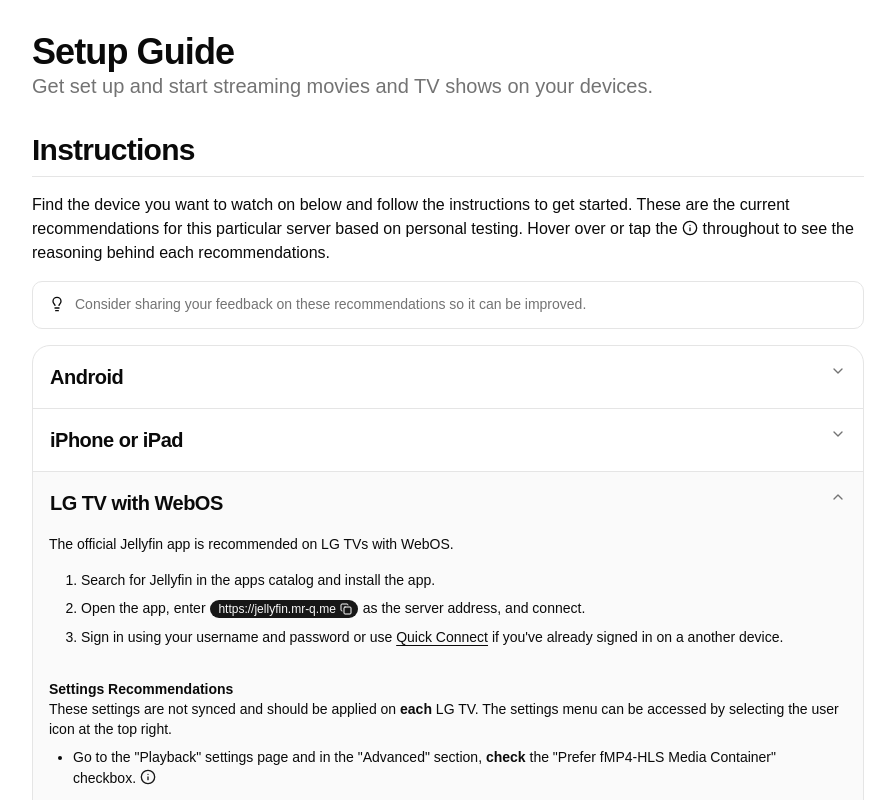
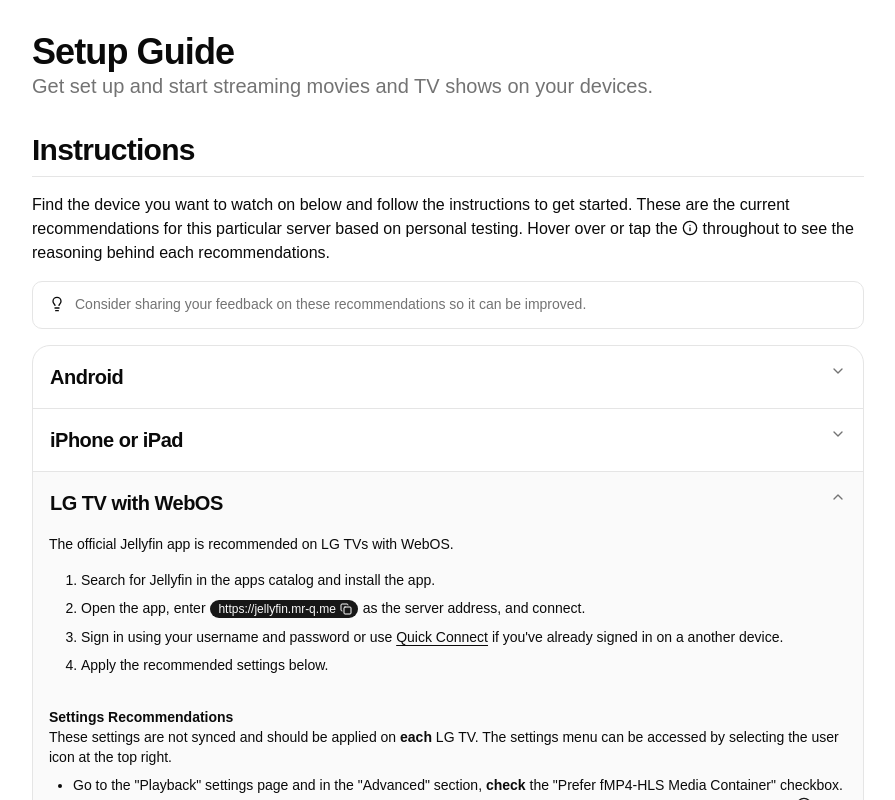
Before and after one commit to MrCapitalQ/SiteQ, a React (Vite) app: page /jellyfin/setup in a window 1280 px wide. Both pictures are taken after a click on the button "LG TV with WebOS". Shown: the top 800 px of the page, without its empty margins (192-1087 px from the left). Built offline with nearby package versions, Linux system fonts and the light colour scheme.

Commit message:
Improve recommended Jellyfin settings guidance.

```diff
--- a/src/components/jellyfin/setup.tsx
+++ b/src/components/jellyfin/setup.tsx
@@ -110,6 +110,7 @@ export function JellyfinSetup() {
 
                             <ChangePasswordWarning />
                           </li>
+                          <li>Apply the recommended settings below.</li>
                         </ol>
                       </>
                       : <>
@@ -144,6 +145,7 @@ export function JellyfinSetup() {
                     <li>
                       Follow the prompts to install it as an app and it will appear as an app on your homescreen.
                     </li>
+                    <li>Apply the recommended settings below.</li>
                   </ol>
                 </TabsContent>
               </Tabs>
@@ -210,6 +212,7 @@ export function JellyfinSetup() {
                   <Link to="/jellyfin/security#quick-connect">Quick Connect</Link>
                   {" "}if you've already signed in on a another device.
                 </li>
+                <li>Apply the recommended settings below.</li>
               </ol>
 
               <div className="font-bold mt-8">Settings Recommendations</div>
@@ -219,11 +222,12 @@ export function JellyfinSetup() {
               <ul className="mt-0">
                 <li className="text-pretty">
                   Go to the "Playback" settings page and in the "Advanced" section, <b>check</b> the "Prefer fMP4-HLS
-                  Media Container" checkbox.{" "}
+                  Media Container" checkbox. Checking this may cause issues with Dolby Vision content on newer LG TVs
+                  so try unchecking this if that's the case.{" "}
 
                   <InfoHint>
-                    This fixes a black screen being display during playback and is required for proper streaming of
-                    Dolby Vision content.
+                    This fixes a black screen being display during playback of some Dolby Vision content on some LG
+                    TVs. This also fixes Dolby Vision not working content falling back to regular HDR for some LG TVs.
                   </InfoHint>
                 </li>
                 <li className="text-pretty">
@@ -270,6 +274,7 @@ export function JellyfinSetup() {
                   <Link to="/jellyfin/security#quick-connect">Quick Connect</Link>
                   {" "}if you've already signed in on a another device.
                 </li>
+                <li>Apply the recommended settings below.</li>
               </ol>
 
               <div className="font-bold mt-8">Settings Recommendations</div>
```
